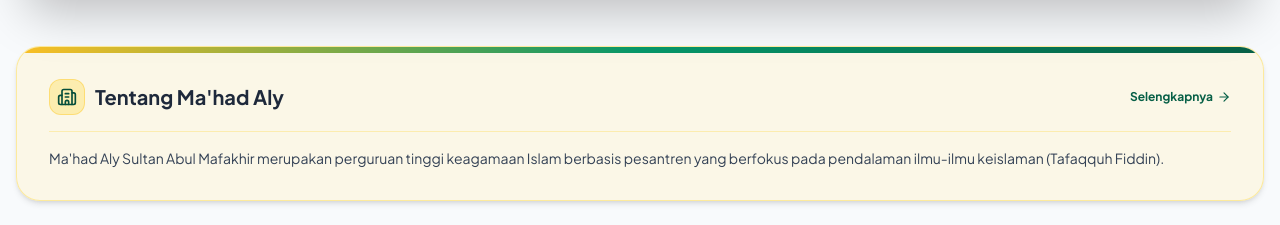
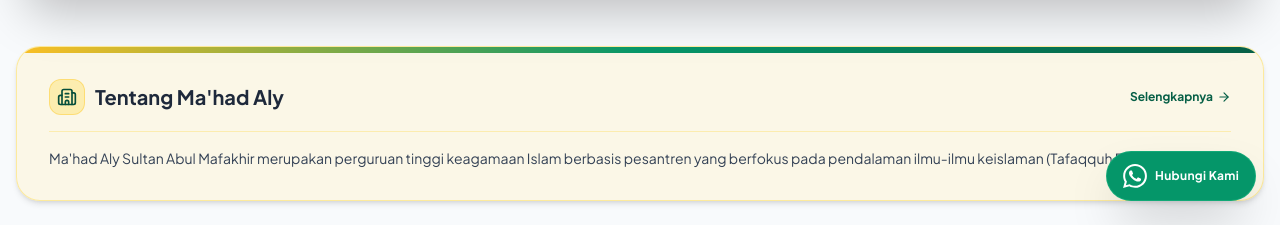
Before and after one commit to Shamehub/sultanabulmafakhir_web, a plain HTML site: page index.html in a window 1280 px wide. Shown: the part 575-800 px from the top of the page. Drawn offline with nearby package versions, Linux system fonts and the light colour scheme; some packages are replaced by stand-ins of ours; no server answers; a script that the page names is missing.

Commit message:
Auto update file

```diff
--- a/index.html
+++ b/index.html
@@ -295,6 +295,19 @@
     </div>
   </div>
 
+    <a
+        href="https://wa.me/6281234567890?text=Halo%20Admin%20MASULFA,%20saya%20ingin%20bertanya%20mengenai%20pendaftaran."
+        target="_blank"
+        rel="noopener noreferrer"
+        class="fixed bottom-6 right-6 z-50 flex items-center gap-2 bg-emerald-600 hover:bg-emerald-700 text-white px-4 py-3 rounded-full shadow-2xl transition-all duration-300 hover:scale-105 active:scale-95 group border border-emerald-400/30"
+        title="Hubungi Kami via WhatsApp"
+      >
+        <svg class="w-6 h-6 fill-current" viewBox="0 0 24 24">
+          <path d="M.057 24l1.687-6.163c-1.041-1.804-1.588-3.849-1.587-5.946.003-6.556 5.338-11.891 11.893-11.891 3.181.001 6.167 1.24 8.413 3.488 2.245 2.248 3.481 5.236 3.48 8.414-.003 6.557-5.338 11.892-11.893 11.892-1.99-.001-3.951-.5-5.688-1.448l-6.305 1.654zm6.597-3.807c1.676.995 3.276 1.591 5.392 1.592 5.448 0 9.886-4.434 9.889-9.885.002-5.462-4.415-9.89-9.881-9.892-5.452 0-9.887 4.434-9.889 9.884-.001 2.225.651 3.891 1.746 5.634l-.999 3.648 3.742-.981zm11.387-5.464c-.074-.124-.272-.198-.57-.347-.297-.149-1.758-.868-2.031-.967-.272-.099-.47-.149-.669.149-.198.297-.768.967-.941 1.165-.173.198-.347.223-.644.074-.297-.149-1.255-.462-2.39-1.475-.883-.788-1.48-1.761-1.653-2.059-.173-.297-.018-.458.13-.606.134-.133.297-.347.446-.521.151-.172.2-.296.3-.495.099-.198.05-.372-.025-.521-.075-.148-.669-1.611-.916-2.206-.242-.579-.487-.501-.669-.51l-.57-.01c-.198 0-.52.074-.792.372s-1.04 1.016-1.04 2.479 1.065 2.876 1.213 3.074c.149.198 2.095 3.2 5.076 4.487.709.306 1.263.489 1.694.626.712.226 1.36.194 1.872.118.572-.085 1.758-.719 2.006-1.413.248-.695.248-1.29.173-1.414z"/>
+        </svg>
+        <span class="font-bold text-xs tracking-wide">Hubungi Kami</span>
+      </a>
+
   <!-- Script JavaScript Utama -->
   <script src="app.js"></script>
   <script src="https://cdn.jsdelivr.net/npm/quill@2.0.2/dist/quill.js"></script>
```
